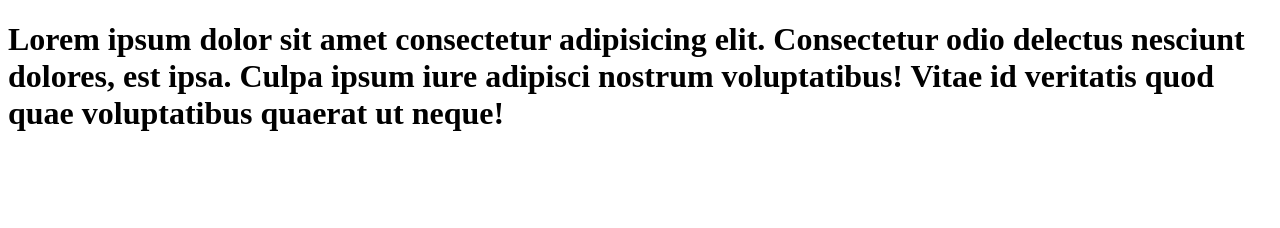
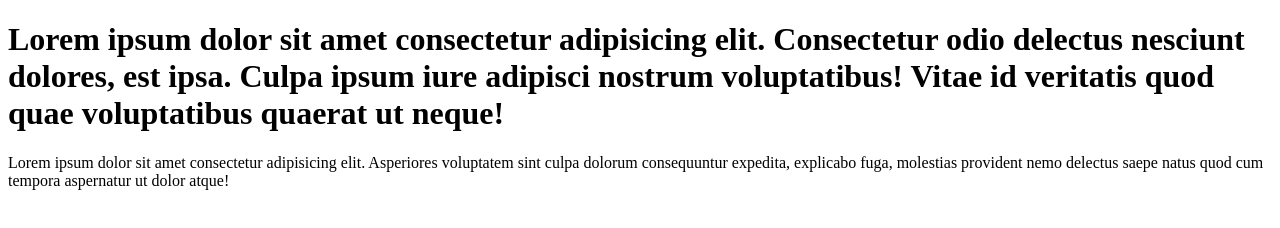
Before and after one commit to iamsumurthdixit/learn-git, a plain HTML site: page index.html in a window 1280 px wide. Drawn offline with Linux system fonts and the light colour scheme.

Commit message:
added para

```diff
--- a/index.html
+++ b/index.html
@@ -7,5 +7,6 @@
 </head>
 <body>
     <h1>Lorem ipsum dolor sit amet consectetur adipisicing elit. Consectetur odio delectus nesciunt dolores, est ipsa. Culpa ipsum iure adipisci nostrum voluptatibus! Vitae id veritatis quod quae voluptatibus quaerat ut neque!</h1>
+    <p>Lorem ipsum dolor sit amet consectetur adipisicing elit. Asperiores voluptatem sint culpa dolorum consequuntur expedita, explicabo fuga, molestias provident nemo delectus saepe natus quod cum tempora aspernatur ut dolor atque!</p>
 </body>
 </html>
```
